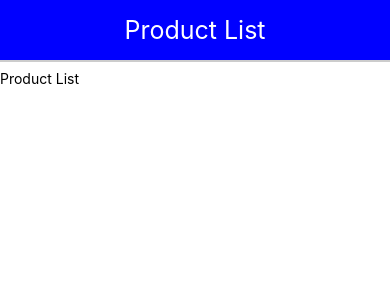
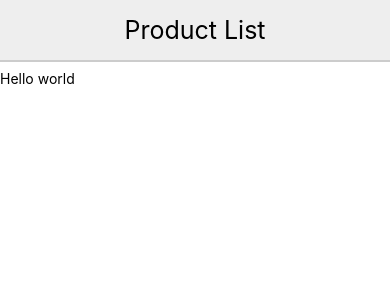
Before and after one commit to yossenagyan/ProductList, a React Native app: screen / in a window 390 px wide. Shown: the top 300 px of the page. Built offline with nearby package versions, Linux system fonts and the light colour scheme.

Commit message:
betulin header

```diff
--- a/App.js
+++ b/App.js
@@ -8,7 +8,7 @@ class App extends Component {
     return (
       <View>
         <Header title="Product List"/>
-        <Text>Product List</Text>
+        <Text>Hello world</Text>
       </View>
     )
   }
--- a/src/components/Header.js
+++ b/src/components/Header.js
@@ -3,7 +3,7 @@ import {View, Text, StyleSheet} from 'react-native'
 
 const style = StyleSheet.create({
     container: {
-        backgroundColor: 'blue',
+        backgroundColor: '#eee',
         justifyContent: 'center',
         alignItems: "center",
         height: 60,
@@ -15,7 +15,7 @@ const style = StyleSheet.create({
     },
     text: {
         fontSize: 25,
-        color: "white"
+        color: "black"
     }
 })
 
```
